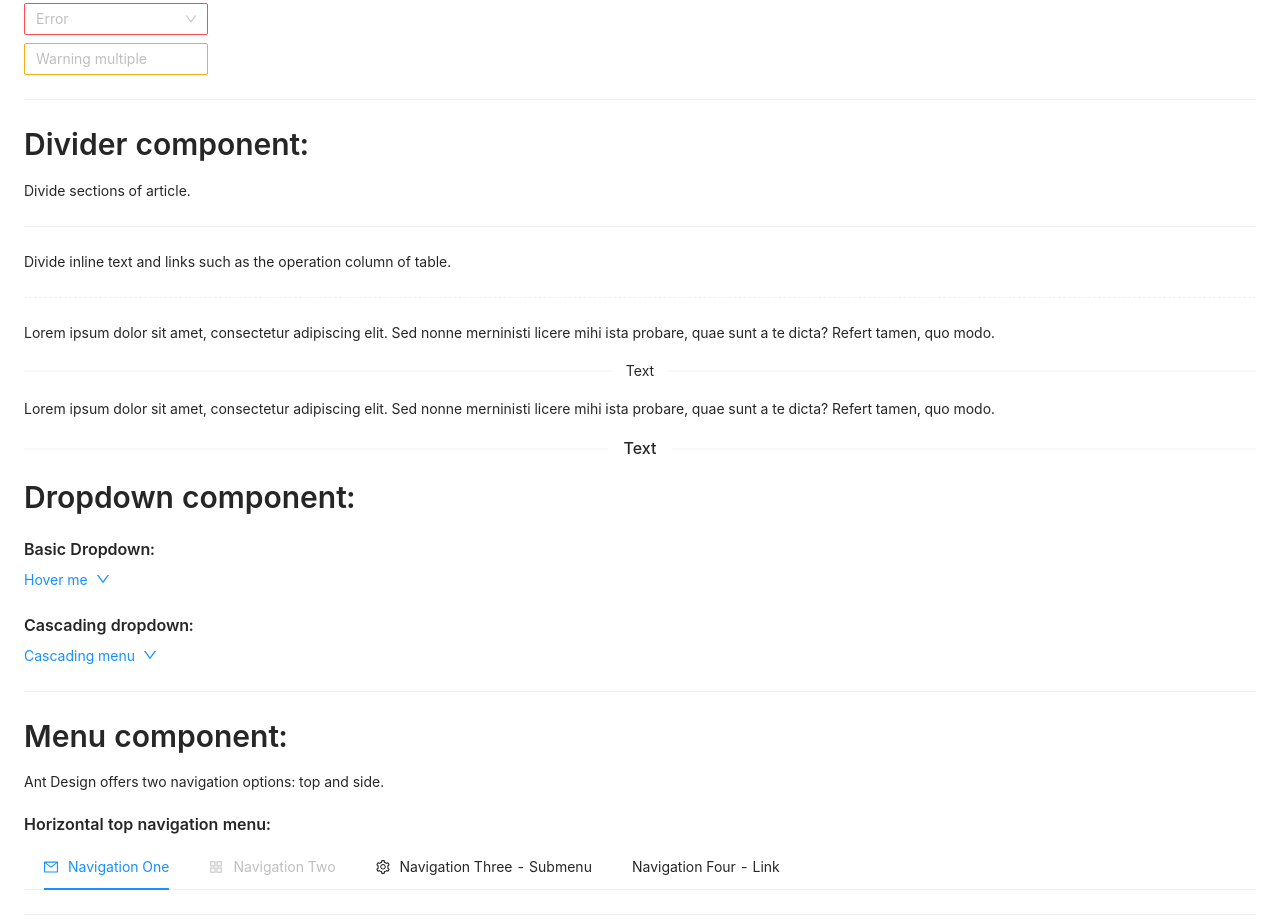
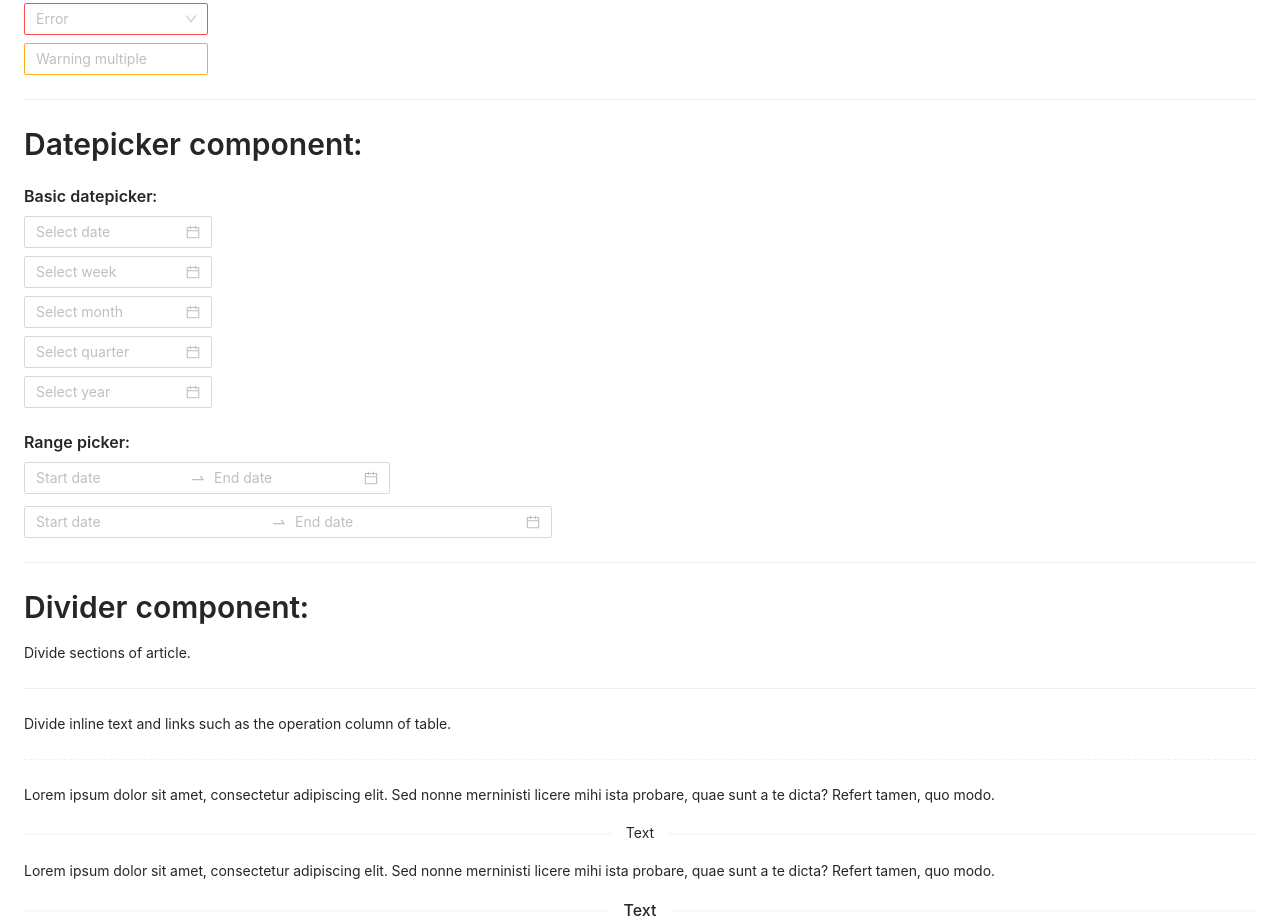
Before and after one commit to barath46/AntD-components, a Next.js app: page / in a window 1280 px wide. Shown: the part 3740-4661 px from the top of the page. Built offline with nearby package versions, Linux system fonts and the light colour scheme.

Commit message:
datepicker component

```diff
--- /dev/null
+++ b/modules/datepicker.tsx
@@ -0,0 +1,34 @@
+import { DatePicker, Space, Typography, Divider } from 'antd';
+import React from 'react';
+
+const { Title, Paragraph } = Typography;
+
+const { RangePicker } = DatePicker;
+
+const onChange = (date, dateString) => {
+  console.log(date, dateString);
+};
+
+const App = () => (
+  <div id="datepicker-component">
+    <Title level={2}>Datepicker component:</Title>
+    <Title level={5}>Basic datepicker:</Title>
+    <Space direction="vertical">
+      <DatePicker onChange={onChange} />
+      <DatePicker onChange={onChange} picker="week" />
+      <DatePicker onChange={onChange} picker="month" />
+      <DatePicker onChange={onChange} picker="quarter" />
+      <DatePicker onChange={onChange} picker="year" />
+    </Space>
+    <br />
+    <br />
+    <Title level={5}>Range picker:</Title>
+    <Space direction="vertical" size={12}>
+      <RangePicker />
+      <RangePicker showTime />
+    </Space>
+    <Divider />
+  </div>
+);
+
+export default App;
```
